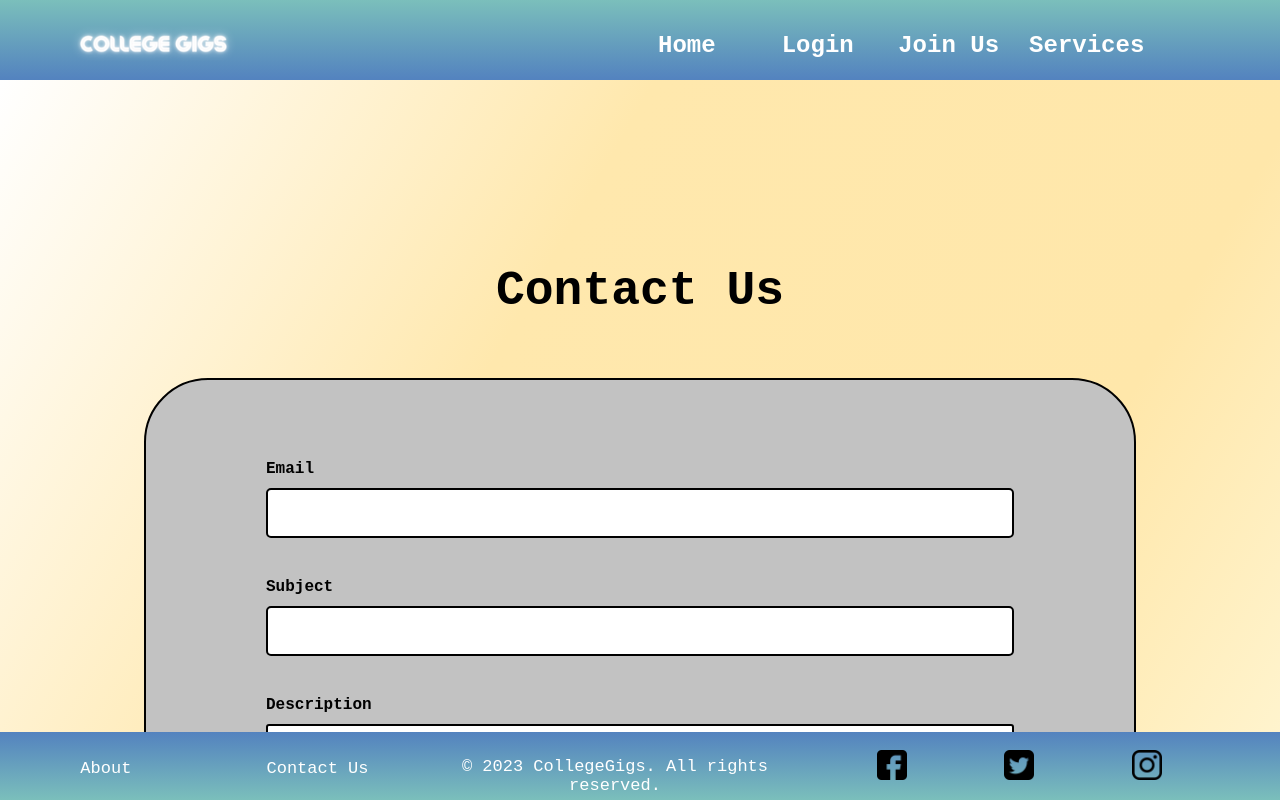
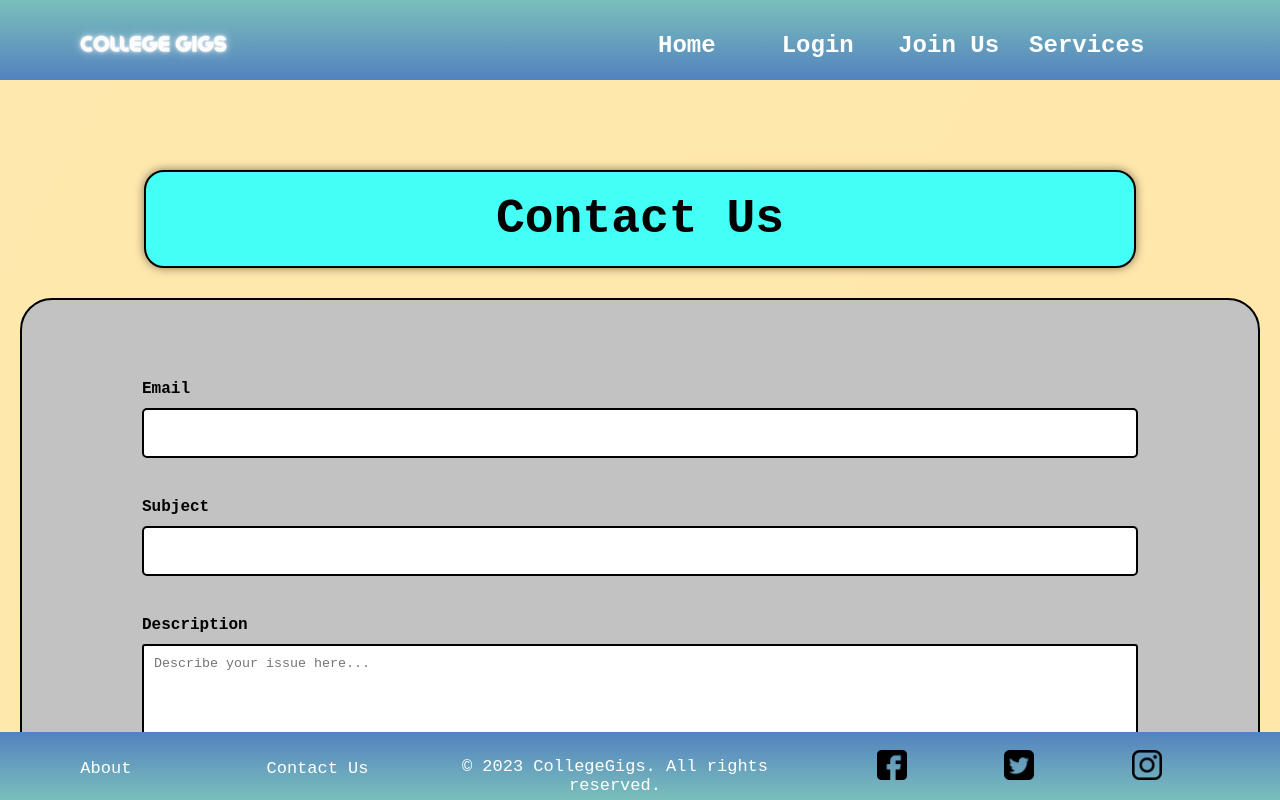
Before and after one commit to fynn07/college-gigs, a React (Create React App) app: page /Contact in a window 1280 px wide. Shown: the top 800 px of the page. Built offline with nearby package versions, Linux system fonts and the light colour scheme.

Commit message:
add last touches of contact page

```diff
--- a/src/styles/contact.css
+++ b/src/styles/contact.css
@@ -7,10 +7,11 @@
     width: 100%;
     height: 100%;
     justify-content: center;
-    padding: 144px;
-
+    margin: 0;
+    padding: 40px 20px 144px;
     background: linear-gradient(120deg, rgb(255,255,255), rgb(255, 232, 173), rgb(255, 231, 170), rgb(255,255,237));
-
+    background-size: 300% 300%;
+    background-position: center;
     animation: gradient 15s ease infinite;
 }
 
@@ -24,11 +25,18 @@
 #contact_header{
     text-align: center;
     font-size: 24px;
+    margin: 50px auto 30px auto;
+    border: 2px solid black;
+    border-radius: 20px;
+    padding: 20px;
+    background-color: rgb(67, 255, 246);
+    box-shadow: 0 0 10px rgba(0, 0, 0, 0.5);
+    width: 80%;
 }
 
 #contact_form {
     padding: 80px 120px;
-    border-radius: 64px;
+    border-radius: 32px;
     border: 2px solid;
     background-color: rgb(194, 194, 194);
 }
```
